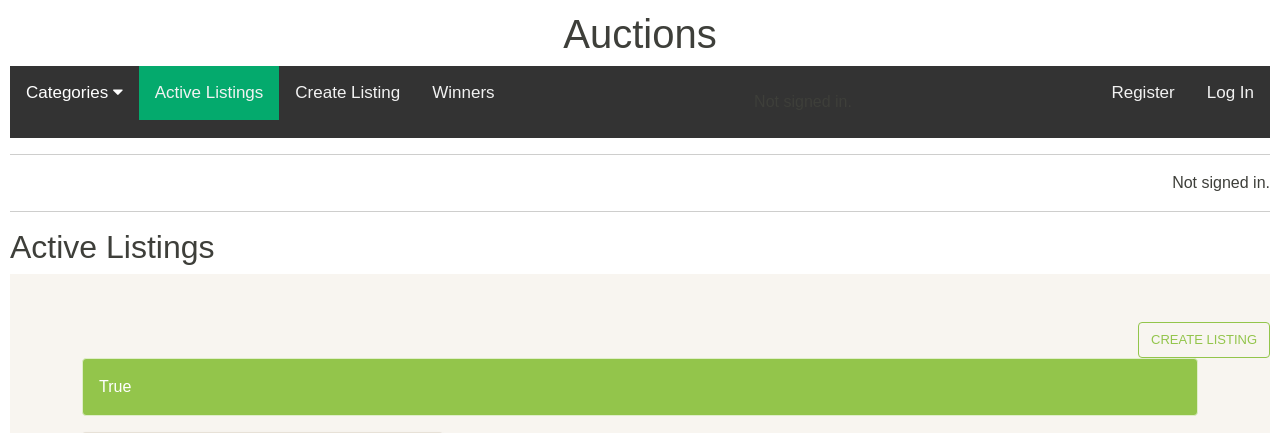
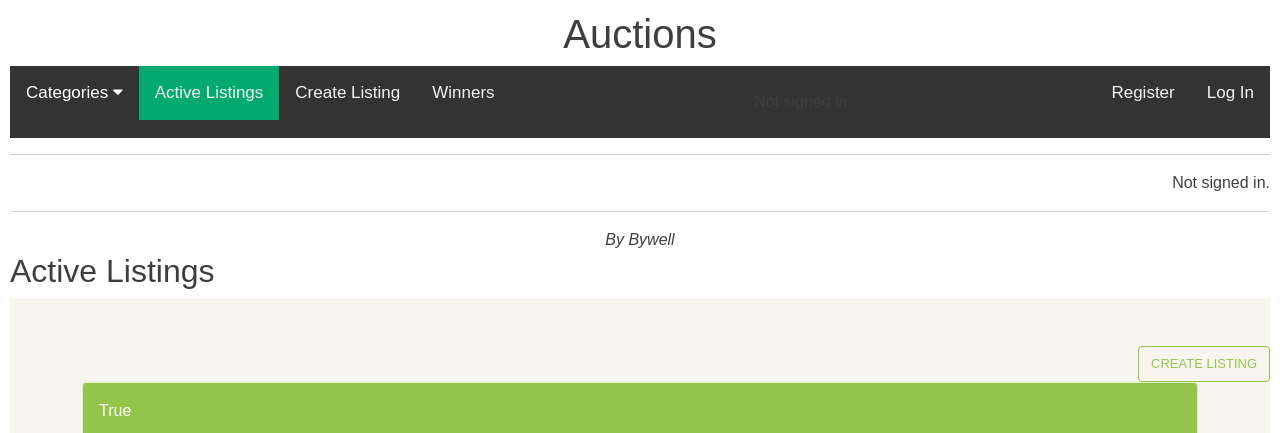
Before and after one commit to bywell-cloud/bywell, a Django app: page / in a window 1280 px wide. Shown: the top 433 px of the page. Run offline with Django 3.2, Linux system fonts and the light colour scheme; data comes from the database, SQL or seed files in the repository; some libraries are stand-ins or nearby versions.

Commit message:
Update layout.html

```diff
--- a/commerce/auctions/templates/auctions/layout.html
+++ b/commerce/auctions/templates/auctions/layout.html
@@ -195,7 +195,7 @@
             {% endif %}
         </div>
         <hr>
-
+        <center><i> By Bywell</i></center>
         {% block body %}
         {% endblock %}
     </body>
```
